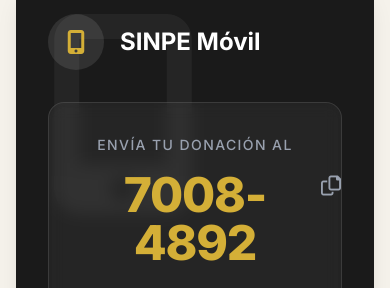
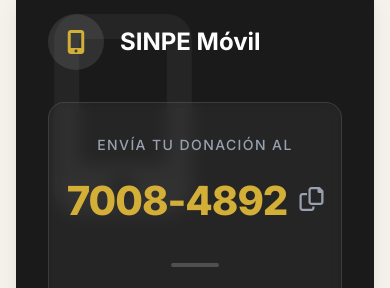
Before and after one commit to jeisson0422/almagentil, a website built with Vite: page donate.html in a window 390 px wide. Shown: the part 1349-1637 px from the top of the page. Built offline with nearby package versions, Linux system fonts and the light colour scheme.

Commit message:
style: fix SINPE mobile number wrapping and icon alignment

```diff
--- a/donate.html
+++ b/donate.html
@@ -168,12 +168,13 @@
                             class="bg-white/5 backdrop-blur-sm rounded-2xl p-8 lg:p-10 text-center border border-white/10 flex-grow flex flex-col justify-center relative z-10 shadow-inner">
                             <p class="text-sm text-gray-400 font-medium uppercase tracking-widest mb-4">Envía tu
                                 donación al</p>
-                            <div class="inline-block relative">
-                                <p class="text-5xl lg:text-6xl font-black text-primary-gold tracking-tight mb-2">
+                            <div class="flex items-center justify-center gap-3 md:gap-4 mb-2">
+                                <p
+                                    class="text-[2.5rem] sm:text-5xl lg:text-6xl font-black text-primary-gold tracking-tight whitespace-nowrap">
                                     7008-4892</p>
-                                <button class="absolute -right-8 top-1 text-gray-400 hover:text-white transition-colors"
-                                    onclick="copyToClipboard('70084892')">
-                                    <i class="far fa-copy text-xl"></i>
+                                <button class="text-gray-400 hover:text-white transition-colors"
+                                    aria-label="Copiar número de teléfono" onclick="copyToClipboard('70084892')">
+                                    <i class="far fa-copy text-2xl"></i>
                                 </button>
                             </div>
                             <div class="w-12 h-1 bg-white/20 mx-auto rounded-full my-6"></div>
```
